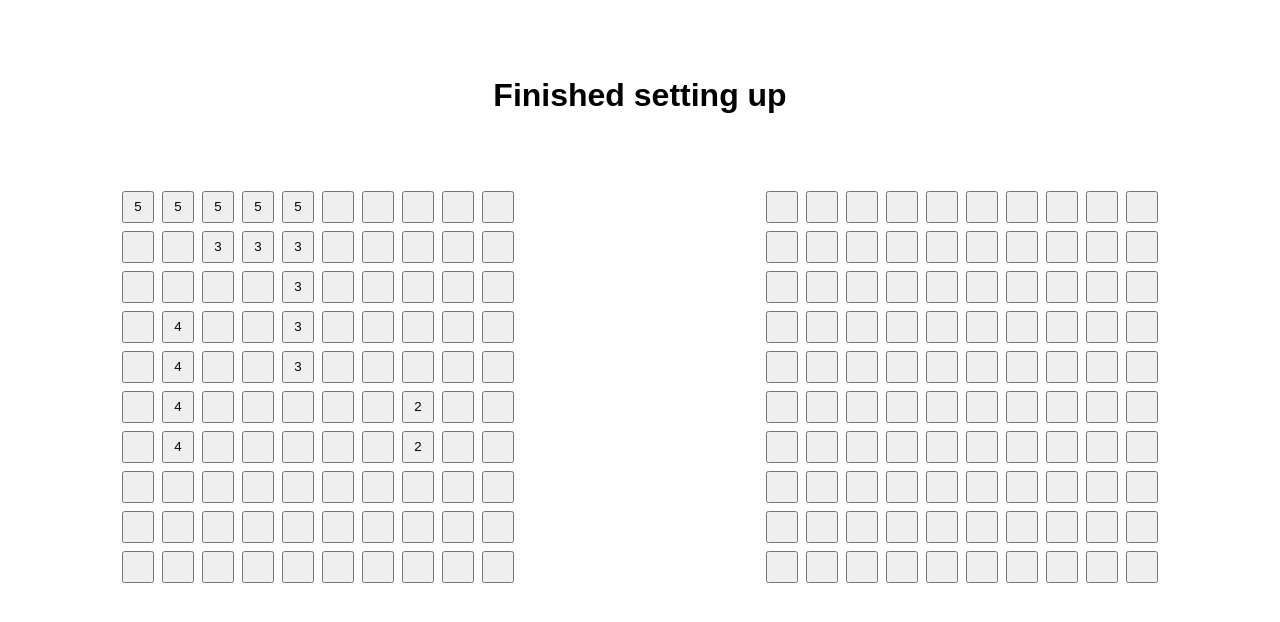
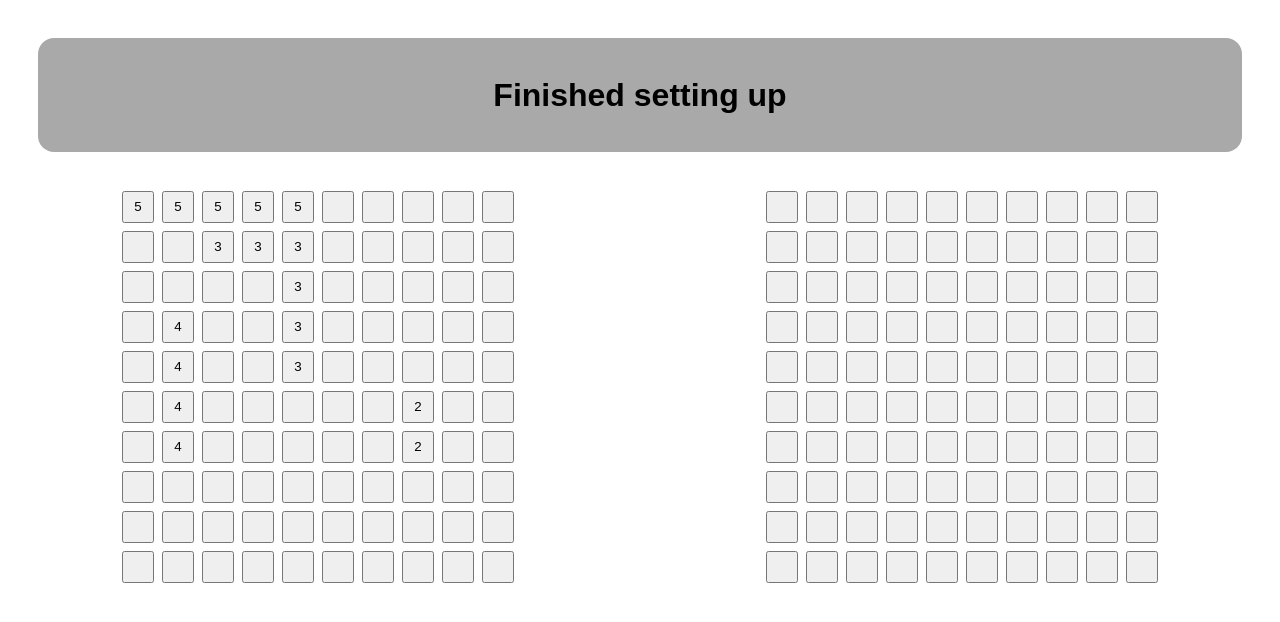
Before and after one commit to Xauzu/odin-battleship, a website built with webpack: page src/index.html in a window 1280 px wide. Built offline with nearby package versions, Linux system fonts and the light colour scheme.

Commit message:
Add message display styling

```diff
--- a/src/style.css
+++ b/src/style.css
@@ -15,6 +15,9 @@ html, body {
     font-family: Arial, Helvetica, sans-serif;
     font-size: xx-large;
     font-weight: bolder;
+
+    background-color: darkgrey;
+    border-radius: 16px;
 }
 
 #gameboard-row {
```
